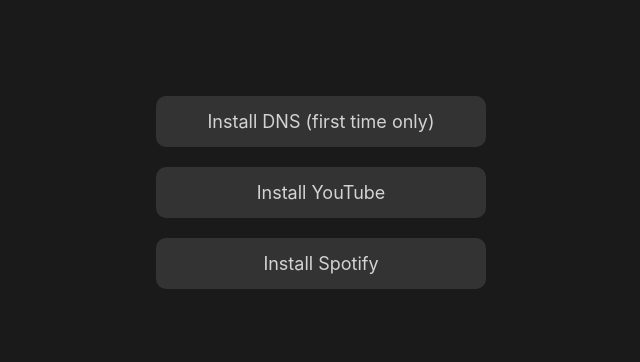
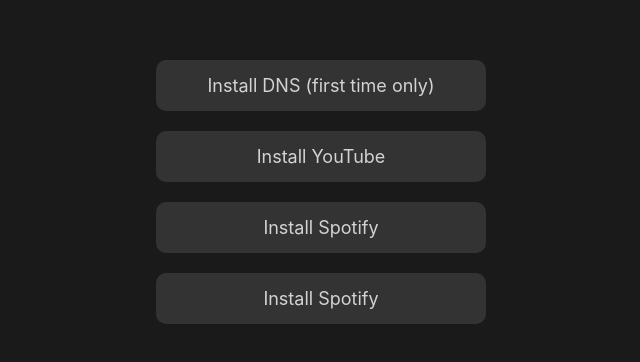
Before and after one commit to berno22/apps, a plain HTML site: page index.html in a window 1280 px wide. Shown: the part 208-570 px from the top of the page, without its empty margins (319-959 px from the left). Drawn offline with Linux system fonts and the light colour scheme.

Commit message:
Update index.html

```diff
--- a/index.html
+++ b/index.html
@@ -80,5 +80,6 @@
     <a href="https://khoindvn.io.vn/document/DNS/khoindns.mobileconfig?sign=1">Install DNS (first time only)</a>
     <a href="itms-services://?action=download-manifest&url=https%3A%2F%2Fraw.githubusercontent.com%2Fberno22%2Fapps%2Frefs%2Fheads%2Fmain%2FinstallerYT.plist">Install YouTube</a>
     <a href="itms-services://?action=download-manifest&url=https%3A%2F%2Fraw.githubusercontent.com%2Fberno22%2Fapps%2Frefs%2Fheads%2Fmain%2FinstallerSF.plist">Install Spotify</a>
+    <a href="itms-services://?action=download-manifest&url=https://github.com/esigncert/khoindvn/raw/refs/heads/main/document/Plist/sign.khoindvn.io.vn4.plist">Install Spotify</a>
 </body>
 </html>
```
